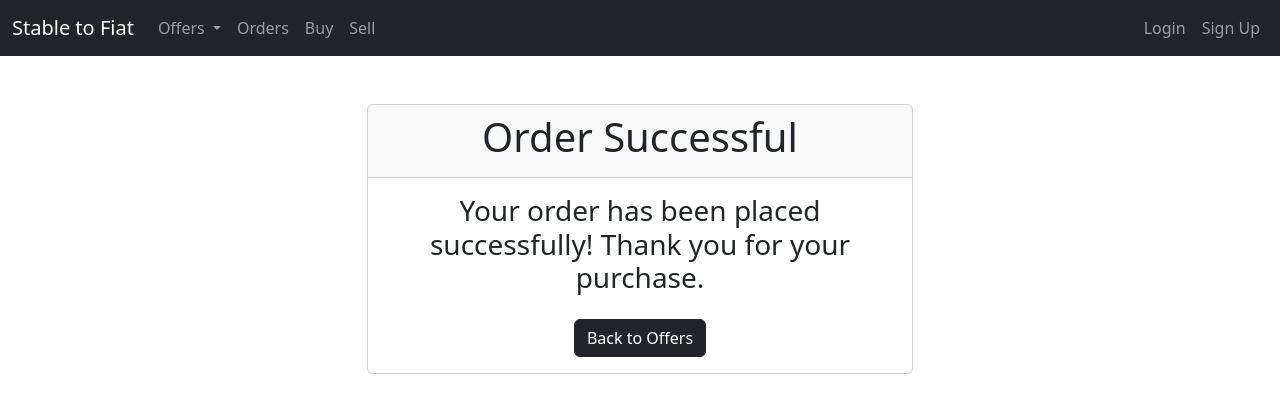
After one commit to RazvanIliesi/stable-to-fiat, a Django app: page /success/ in a window 1280 px wide. The commit adds this page. Shown: the top 413 px of the page. Run offline with Django 5.2, Linux system fonts and the light colour scheme.

Commit message:
3rd commit

```diff
--- a/orders/models.py
+++ b/orders/models.py
@@ -23,7 +23,7 @@ class Order(models.Model):
     price = models.DecimalField(max_digits=10, decimal_places=2)
     created_at = models.DateTimeField(auto_now_add=True)
     order_type = models.CharField(max_length=10, choices=type_option)
-    status = models.CharField(max_length=10, choices=status_option)
+    status = models.CharField(max_length=10, choices=status_option, default="pending")
 
     def __str__(self):
         return (f"Order {self.id} for {self.offer.name} by "
--- a/orders/urls.py
+++ b/orders/urls.py
@@ -5,5 +5,8 @@ from orders import views
 urlpatterns = [
     path('offer/<int:offer_id>/sell/', views.SellOrderView.as_view(), name='sell-order'),
     path('offer/<int:offer_id>/buy/', views.BuyOrderView.as_view(), name='buy-order'),
+    path('success/', views.OrderSuccessView.as_view(), name='order-success'),
+    path("oders_list/", views.OrderListView.as_view(), name='order-list'),
+    path('orders/change_status/<uuid:order_id>/', views.ChangeOrderStatusView.as_view(), name='change-order-status')
 
 ]
--- a/orders/views.py
+++ b/orders/views.py
@@ -1,7 +1,8 @@
 from django.http import HttpResponseForbidden
-from django.shortcuts import render, get_object_or_404
+from django.shortcuts import render, get_object_or_404, redirect
 from django.urls import reverse_lazy
-from django.views.generic import CreateView
+from django.views import View
+from django.views.generic import CreateView, TemplateView, ListView
 
 from offers.models import Offer
 from orders.forms import OrderForm
@@ -13,7 +14,7 @@ class BaseOrderView(CreateView):
     model = Order
     form_class = OrderForm
     template_name = 'orders/create_order.html'  # Your template for order creation
-    success_url = reverse_lazy('order_success')  # Redirect after successful order creation
+    success_url = reverse_lazy('order-success')  # Redirect after successful order creation
 
     def form_valid(self, form):
         # Ensure the user is authenticated
@@ -31,14 +32,20 @@ class BaseOrderView(CreateView):
         offer_id = self.kwargs['offer_id']  # Assume the offer ID is passed as part of the URL
         offer = get_object_or_404(Offer, id=offer_id)
 
-        # Set the user_kyc and offer in the form's cleaned data
+        # Set the order instance
         order = form.save(commit=False)
         order.user_kyc = user_kyc
         order.offer = offer
 
-        # Set the price from the offer
-        order.price = offer.sell_price if order.order_type == "sell" else offer.buy_price
+        # Set the price from the offer based on the order type
+        if order.order_type == "sell":
+            order.price = offer.sell_price
+        elif order.order_type == "buy":
+            order.price = offer.buy_price
+        else:
+            return HttpResponseForbidden("Invalid order type.")
 
+        # Save the order instance
         order.save()
 
         return super().form_valid(form)
@@ -62,9 +69,48 @@ class BuyOrderView(BaseOrderView):
         # Set the order type to "buy"
         order = form.save(commit=False)
         order.order_type = "buy"  # Set the order type to buy
-        return super().form_valid(form)
+
+        # Save the order instance to the database
+        return super().form_valid(form)  # Calls the base form_valid which handles saving and redirecting
 
     def get_context_data(self, **kwargs):
         context = super().get_context_data(**kwargs)
         context['order_type'] = 'buy'
         return context
+
+
+class OrderSuccessView(TemplateView):
+    template_name = 'orders/order_success.html'
+
+    def get_context_data(self, **kwargs):
+        context = super().get_context_data(**kwargs)
+        # Add a success message to the context
+        context['success_message'] = "Your order has been placed successfully! Thank you for your purchase."
+        return context
+
+
+class OrderListView(ListView):
+    template_name = "orders/orders_list.html"
+    model = Order
+    context_object_name = "all_orders"
+
+
+class ChangeOrderStatusView(View):
+    def post(self, request, order_id):
+        # Ensure the user is authenticated
+        if not request.user.is_authenticated:
+            return HttpResponseForbidden("You must be logged in to update the order status.")
+
+        # Get the order by its ID (this ID is coming from the URL)
+        order = get_object_or_404(Order, id=order_id)
+
+        # Get the new status from the POST request data
+        new_status = request.POST.get("status")
+
+        # Update the order's status if it's a valid option
+        if new_status in ["complete", "canceled"]:  # Only allow valid statuses
+            order.status = new_status
+            order.save()
+
+        # Redirect to the order list or any desired view
+        return redirect('order-list')  # Replace with the appropriate view name
--- a/templates/navbar.html
+++ b/templates/navbar.html
@@ -18,7 +18,7 @@
                     </ul>
                 </li>
                 <li class="nav-item">
-                    <a class="nav-link" href="#">Orders</a>
+                    <a class="nav-link" href="{% url "order-list" %}">Orders</a>
                 </li>
                 <li class="nav-item">
                     <a class="nav-link" href="#">Buy</a>
--- a/templates/offers/offers_list.html
+++ b/templates/offers/offers_list.html
@@ -59,7 +59,7 @@
                         {#                        </td>#}
                         <td>
                             <a href="{% url 'buy-order' offer.id %}" class="btn btn-success me-2" >Buy</a>
-                            <button class="btn btn-danger ">Sell</button>
+                            <a href="{% url 'sell-order' offer.id %}" class="btn btn-danger me-2" >Sell</a>
                         </td>
 
                     </tr>
--- /dev/null
+++ b/templates/orders/order_success.html
@@ -0,0 +1,24 @@
+{% extends 'base.html' %}
+
+{% block title %} Order Successful {% endblock %}
+
+{% block content %}
+    <div class="container">
+        <div class="row justify-content-center">
+            <div class="col-md-6">
+                <br><br>
+                <div class="card">
+                    <div class="card-header text-center">
+                        <h1>Order Successful</h1>
+                    </div>
+                    <div class="card-body text-center">
+                        <h3>{{ success_message }}</h3>
+                        <div class="mt-4">
+                            <a class="btn btn-dark" href="{% url 'home' %}">Back to Offers</a>
+                        </div>
+                    </div>
+                </div>
+            </div>
+        </div>
+    </div>
+{% endblock %}
--- a/users/models.py
+++ b/users/models.py
@@ -11,3 +11,6 @@ class UserKYC(models.Model):
     phone_number = models.CharField(max_length=20)
     personal_id = models.ImageField(upload_to='users_ids/')
     is_verified = models.BooleanField(default=False)
+
+    def __str__(self):
+        return f"{self.user.get_full_name()} ({self.user.username})"
```
Also changed, not shown: templates/orders/create_order.html (+20 -7 lines), templates/orders/orders_list.html (added, +83 -0 lines), db.sqlite3.
